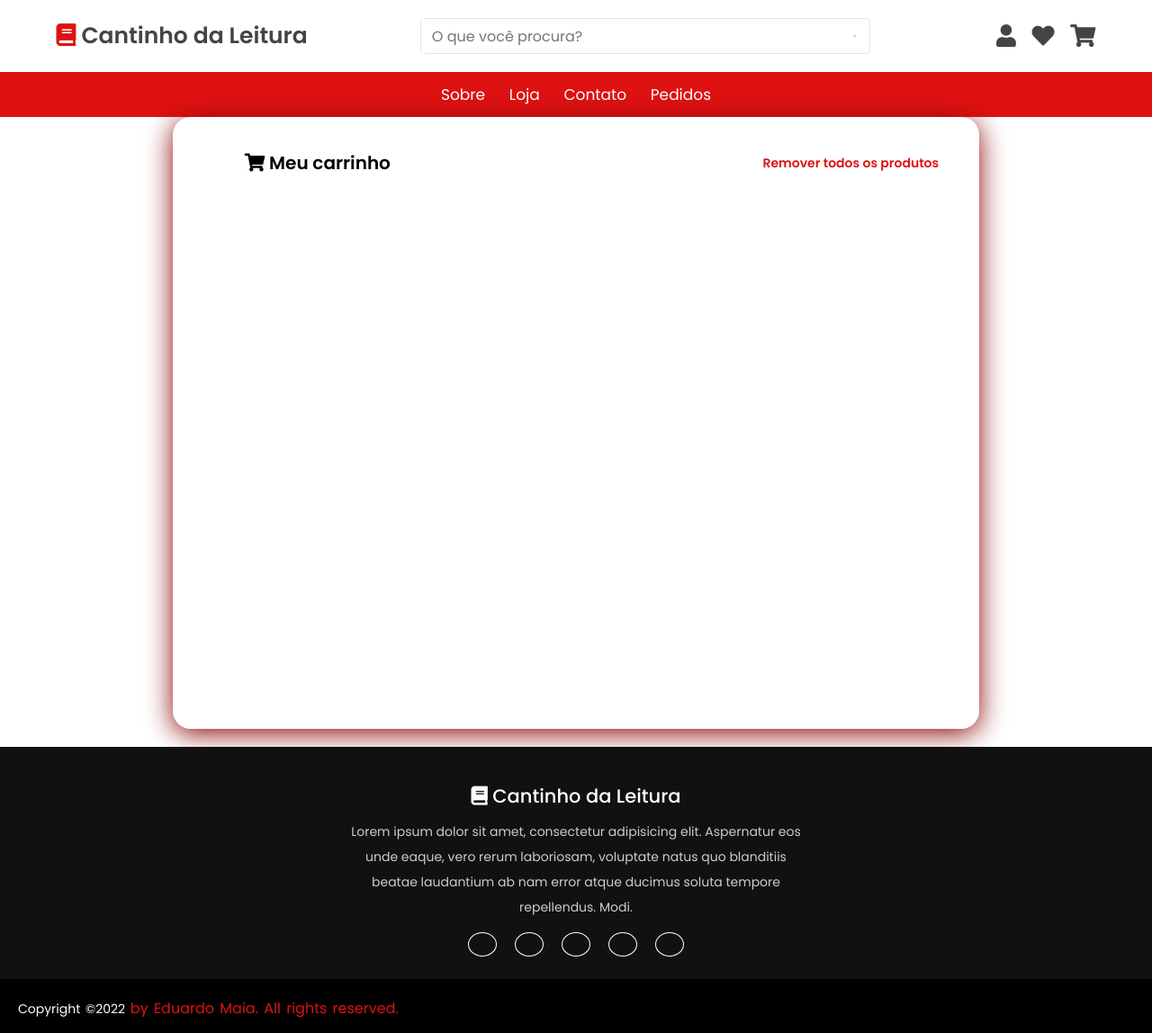
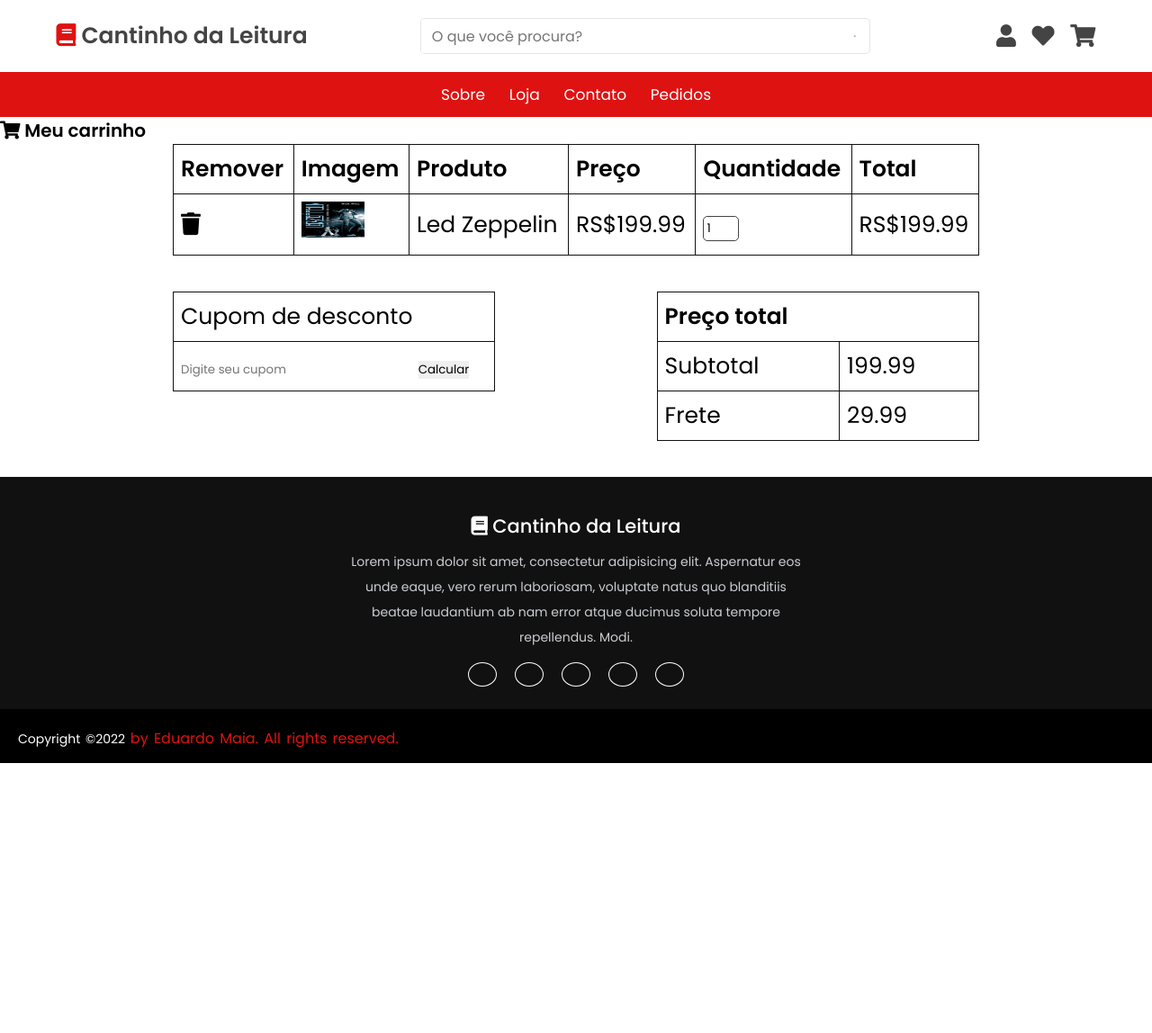
Before and after one commit to edumaia87/TP2-WEB1, a PHP site: page /cart.php in a window 1280 px wide. Shown: the whole page at 90% size. After the commit the page ends 848 px from the top, so only its background shows below. Run offline with PHP 8.4, Linux system fonts and the light colour scheme.

Commit message:
refazendo carrinho usando table

```diff
--- a/css/style.css
+++ b/css/style.css
@@ -440,69 +440,61 @@ main h2 {
 }
 
 /* Carrinho  */
-.my-cart {
-    margin: 35px;
-}
-
-.cart-products {
+#cart-container {
     display: flex;
     flex-direction: column;
     justify-content: center;
+    align-items: center;
+
+    font-size: 25px;
+}
+
+#cart-container #products {
+    width: 70%;
+    justify-self: center;
+
+}
+
+#coupon-total {
+    width: 70%;
+    display: flex;
+    flex-direction: row;
+    justify-content: space-between;
+    margin: 40px;
+}
+
+#coupon-table {
+    width: 40%;
+    display: flex;
+    justify-content: center;
     align-items: flex-start;
-    margin: 35px;
-    border: 1px solid black;
-    border-radius: 10px;
-    overflow: hidden;
-    width: 900px;
-    height: 150px;
-    padding-top: 90px;
-    padding-bottom: 90px;
+}
+
+#total-table {
+    width: 40%;
+}
+
+#products #qtd-products {
+    border: 1px solid var(--black);
+    border-radius: 5px;
+    width: 40px;
+    padding: 3px;
 }
 
 table {
+    font-family: arial, sans-serif;
     border-collapse: collapse;
     width: 100%;
-    /* height: 150px; */
 }
 
-.cart-products table td, table th {
-    border-bottom: 1px solid #000;
-    border-radius: 15%;
-    /* padding: 5px; */
-    text-align: center;
+td, th {
+    border: 1px solid rgb(17, 17, 17);
+    text-align: left;
+    padding: 8px;
 }
 
-.cart-products img {
-    width: 100px;
-    height: 100px;
+
+table img {
+    width: 70px;
+    height: 40px;
 }
-
-.cart-container {
-    width: 70vw;
-    height: 85vh;
-    background-color: var(--white);
-    border-radius: 20px;
-    box-shadow: 0 5px 30px var(--dark-color);
-    margin: auto;
-    margin-bottom: 2em;
-}
-
-#action {
-    font-size: 14px;
-    font-weight: 600;
-    color: var(--red);
-    cursor: pointer;
-}
-
-#action:hover {
-    color: var(--dark-color);
-}
-
-.cart-header {
-    margin: auto;
-    width: 90%;
-    height: 15%;
-    display: flex;
-    justify-content: space-between;
-    align-items: center;
-}
--- a/views/cart.php
+++ b/views/cart.php
@@ -6,63 +6,78 @@
     <meta name="viewport" content="width=device-width, initial-scale=1.0">
     <title>Carrinho</title>
 
-    <link rel="stylesheet" href="../">
+    <link rel="stylesheet" href="../css/style.css">
 </head>
 <body>
     <?php include 'header.php'; ?>
 
-    <!-- <h1 class="my-cart"><i class="fa fa-shopping-cart"></i> Meu carrinho</h1> -->
-    <!-- <section class="cart-content">
-        <div class="cart-products">
+    <h1 class="my-cart"><i class="fa fa-shopping-cart"></i> Meu carrinho</h1>
+
+    <section id="cart-container">
+        <div id="products">
             <table>
                 <thead>
                     <tr>
-                        <th></th>
+                        <th>Remover</th>
+                        <th>Imagem</th>
                         <th>Produto</th>
-                        <th>Qtd</th>
                         <th>Preço</th>
-                        <th>Excluir</th>
+                        <th>Quantidade</th>
+                        <th>Total</th>
                     </tr>
                 </thead>
                 <tbody>
                     <tr>
-                        <th><a href="#envia-pro-produto"><img src="../img/led-zeppeling-icon.jpg" alt=""></a></th>
-                        <td>Livro Led Zeppelin</td>
-                        <td>1</td>
-                        <td>1 x R$ 199.90</td>
-                        <td><a href="#"><i class="fa fa-trash"></i></a></td>
+                        <td><i class="fa fa-trash"></i></td>
+                        <td><img src="../img/led-zeppeling.jpg"></td>
+                        <td>Led Zeppelin</td>
+                        <td>RS$199.99</td>
+                        <td><input type="number" name="qtd" value="1" id="qtd-products"></td>
+                        <td>RS$199.99</td>
                     </tr>
                 </tbody>
             </table>
-            <button id="clear-cart" type="submit">Limpar carrinho</button>
         </div>
 
-        <div class="shipping-discount">
-            <div class="discount-coupon">
-                <h3>Cupom de desconto:</h3>
-                <div>
-                    <input type="text" placeholder="Cupom">
-                    <button><i class="fa fa-ticket"></i> Aplicar</button>
-                </div>
+        <div id="coupon-total">
+            <div id="coupon-table">
+                <table>
+                    <thead>
+                        <tr>
+                            <td>Cupom de desconto</td>
+                        </tr>
+                    </thead>
+                    <tbody>
+                        <tr>
+                            <td>
+                                <input type="text" placeholder="Digite seu cupom">
+                                <button>Calcular</button>
+                            </td>
+                        </tr>
+                    </tbody>
+                </table>
             </div>
-            <div class="shipping">
-            <h3>Frete e prazos:</h3>
-                <div>
-                    <input type="text" placeholder="CEP*">
-                    <button><i class="fa fa-truck-fast"></i> Calcular</button>
-                </div>
+
+            <div id="total-table">
+                <table>
+                    <thead>
+                        <tr><th colspan="2">Preço total</th></tr>
+                    </thead>
+                    <tbody>
+                        <tr>
+                            <td>Subtotal</td>
+                            <td>199.99</td>
+                        </tr>
+                        <tr>
+                            <td>Frete</td>
+                            <td>29.99</td>
+                        </tr>
+                    </tbody>
+                </table>
             </div>
         </div>
-    </section> -->
+    </section>
 
-    <div class="cart-container">
-        <div class="cart-header">
-            <h1 class="my-cart"><i class="fa fa-shopping-cart"></i> Meu carrinho</h1>
-            <h5 id="action">Remover todos os produtos</h5>
-        </div>
-    </div>
-
-    <!-- https://uxplanet.org/how-to-create-a-shopping-cart-ui-using-html-css-e5db3cd55aa0 -->
     <?php include 'footer.php'; ?>
 </body>
 </html>
```
